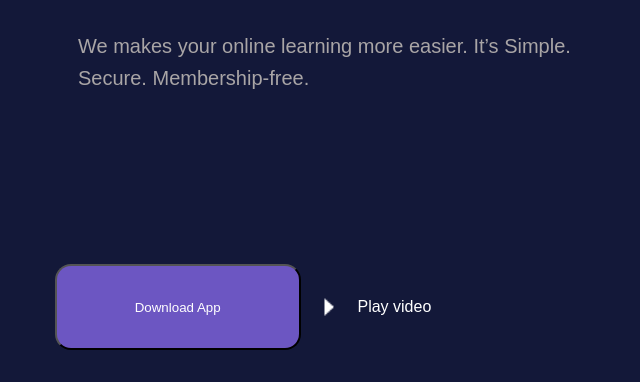
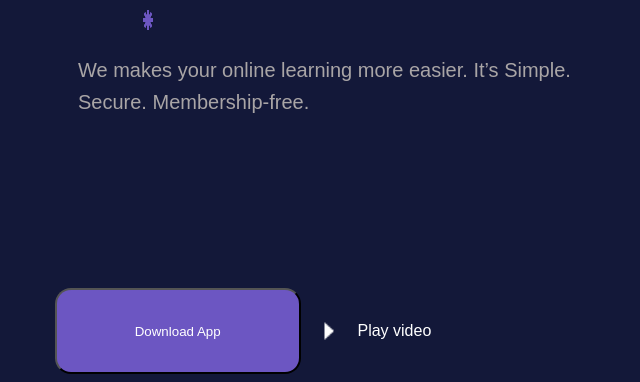
Before and after one commit to JhoanaVicente/hit-the-dom, a plain HTML site: page index.html in a window 1280 px wide. Shown: the part 560-942 px from the top of the page, without its empty margins (65-705 px from the left). Before the commit the page ends 918 px from the top, so only its background shows below. Drawn offline with Linux system fonts and the light colour scheme.

Commit message:
asterisco

```diff
--- a/index.html
+++ b/index.html
@@ -17,7 +17,10 @@
 
       <div class="container_texto">
         <h1><strong> AKAI MPD 218 <br>Controlador Midi<span style="color: rgba(108, 86, 194, 1);"><br>
-          El Mejor Sonido*</strong></span></h1><br>
+          El Mejor Sonido</strong></span></h1><br>
+          <div class="asterisco">
+          <img src="asterisco.png" alt="asterisco">
+          </div>
           <p class="texto">We makes your online learning more easier. It’s Simple.<br> Secure. Membership-free.</p>
           <div class="botones">
           <input type="button" value="Download App">
--- a/style.css
+++ b/style.css
@@ -61,6 +61,9 @@ input{
     top: 717px;
 
 }
+.asterisco{
+    margin-left: 200px;
+}
 
 img{
     width: 10px;
```
Also changed, not shown: asterisco.png (added).
